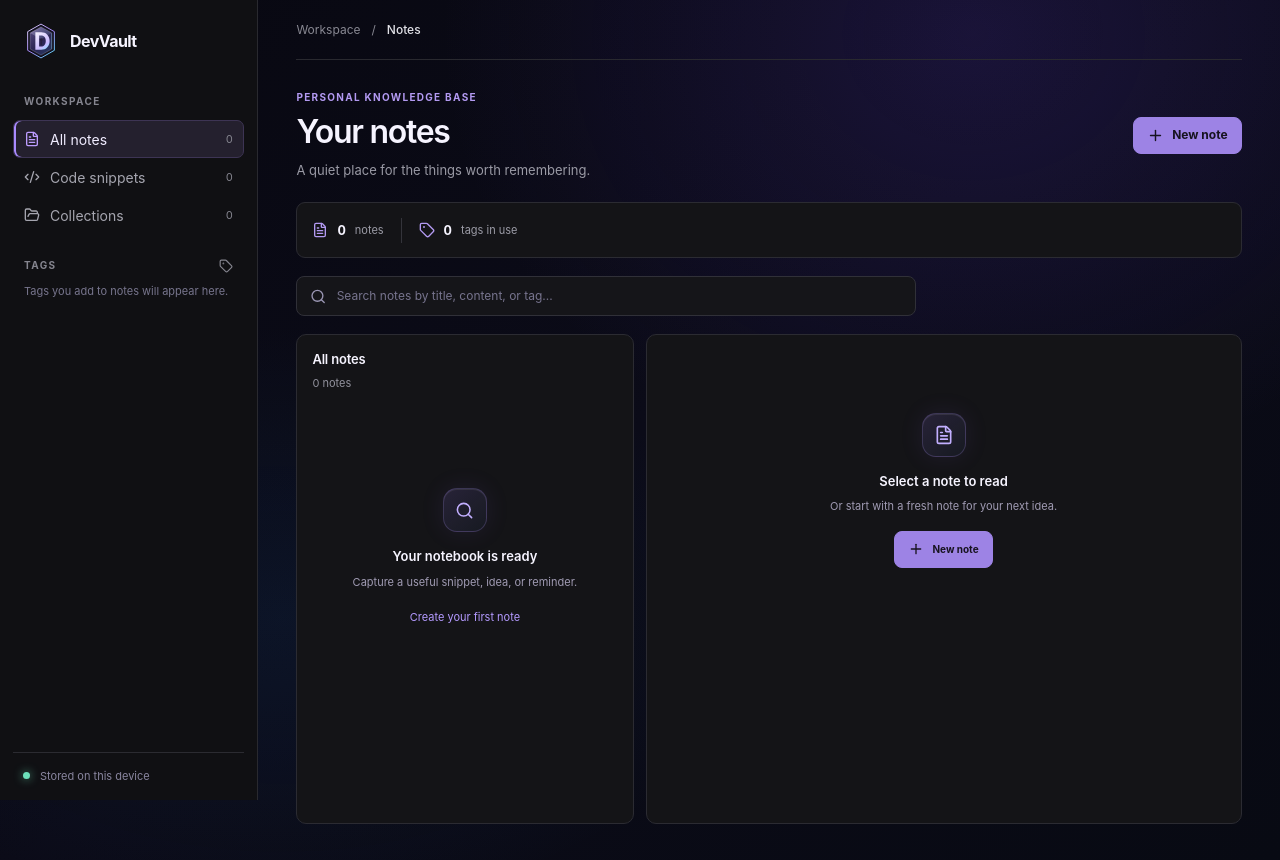
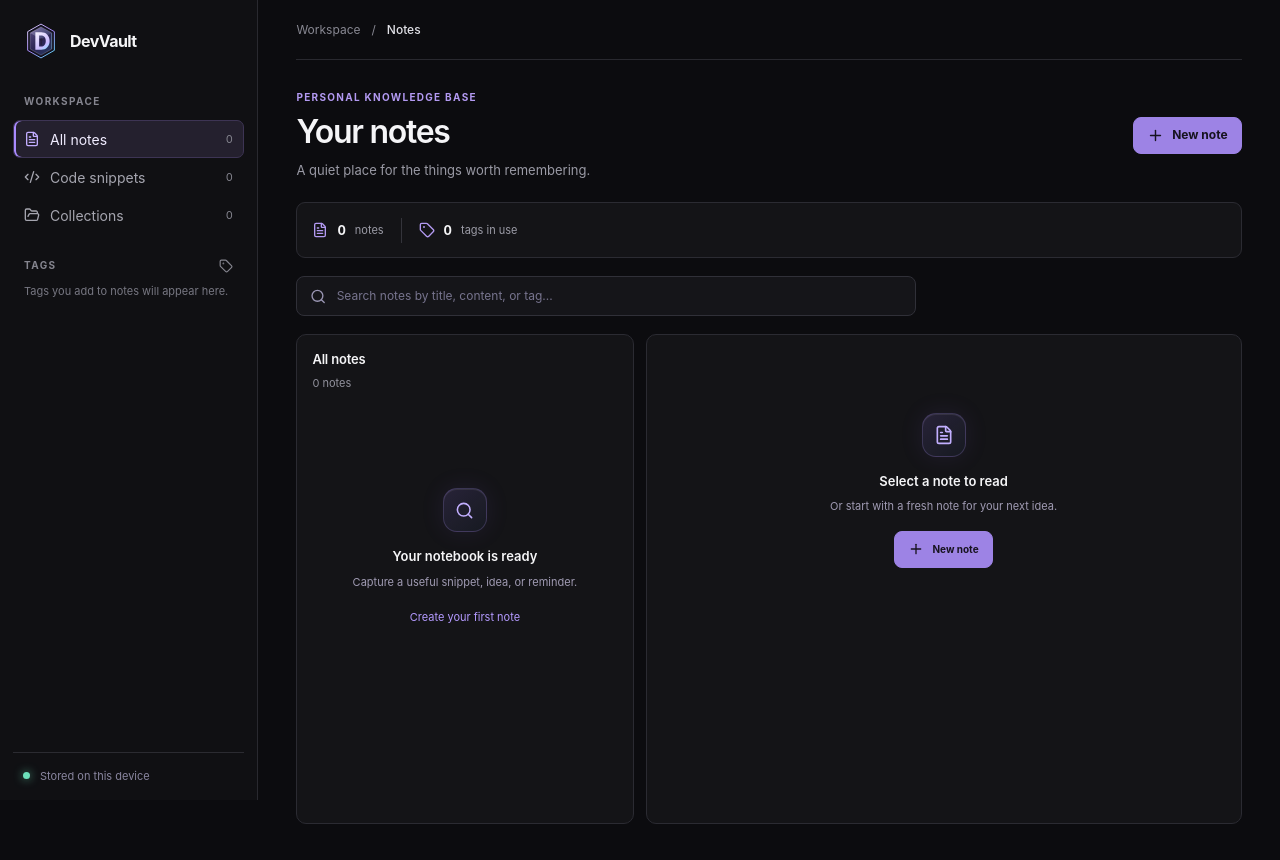
Before and after one commit to rajtivari/DevVault, a React (Vite) app: page / in a window 1280 px wide. Built offline with nearby package versions, Linux system fonts and the light colour scheme.

Commit message:
Define DevVault matte dark design tokens

```diff
--- a/src/index.css
+++ b/src/index.css
@@ -1,62 +1,73 @@
 :root {
-  font-family: Inter, "Avenir Next", Avenir, "Segoe UI", sans-serif;
-  color: #d9d8e8;
-  background: #080811;
+  font-family: Inter, -apple-system, BlinkMacSystemFont, "Segoe UI", sans-serif;
+  color: #e4e4e9;
+  background: #0c0c0f;
   font-synthesis: none;
   text-rendering: optimizeLegibility;
   -webkit-font-smoothing: antialiased;
   -moz-osx-font-smoothing: grayscale;
   color-scheme: dark;
 
-  --text: #d9d8e8;
-  --text-strong: #f6f4ff;
-  --text-muted: #aaa8bf;
-  --text-faint: #77758d;
-  --accent: #a987ff;
-  --accent-bright: #bd9dff;
-  --blue: #65bfff;
-  --line: rgba(200, 190, 255, 0.12);
-  --line-strong: rgba(194, 172, 255, 0.23);
-  --surface: rgba(22, 21, 39, 0.74);
+  --text: #e4e4e9;
+  --text-strong: #f5f5f7;
+  --text-muted: #a4a4af;
+  --text-faint: #777782;
+  --accent: #a98aff;
+  --accent-bright: #c2adff;
+  --blue: #8e9bea;
+  --line: #2b2b32;
+  --line-strong: #42414b;
+  --surface: #141417;
 
   font-size: 14px;
   font-weight: 400;
   line-height: 1.5;
 }
 
-* { box-sizing: border-box; }
+* {
+  box-sizing: border-box;
+}
 
 html {
   min-width: 320px;
   min-height: 100%;
-  background: #080811;
+  background: #0c0c0f;
 }
 
 body {
   min-width: 320px;
   min-height: 100vh;
   margin: 0;
-  background:
-    radial-gradient(ellipse at 76% 4%, rgba(87, 55, 190, 0.2), transparent 38rem),
-    radial-gradient(ellipse at 22% 72%, rgba(25, 102, 174, 0.1), transparent 34rem),
-    linear-gradient(145deg, #080811 0%, #0b0b18 50%, #080a13 100%);
+  background: #0c0c0f;
 }
 
-button, input, textarea, select { font: inherit; }
-button { -webkit-tap-highlight-color: transparent; }
+button,
+input,
+textarea,
+select {
+  font: inherit;
+}
+
+button {
+  -webkit-tap-highlight-color: transparent;
+}
 
 button:focus-visible,
 a:focus-visible,
 input:focus-visible,
 textarea:focus-visible,
 select:focus-visible {
-  outline: 2px solid rgba(193, 166, 255, 0.92);
+  outline: 2px solid rgba(194, 173, 255, 0.92);
   outline-offset: 3px;
 }
 
-button:disabled { cursor: not-allowed; }
+button:disabled {
+  cursor: not-allowed;
+}
 
-#root { min-height: 100vh; }
+#root {
+  min-height: 100vh;
+}
 
 ::selection {
   color: #fff;
```
